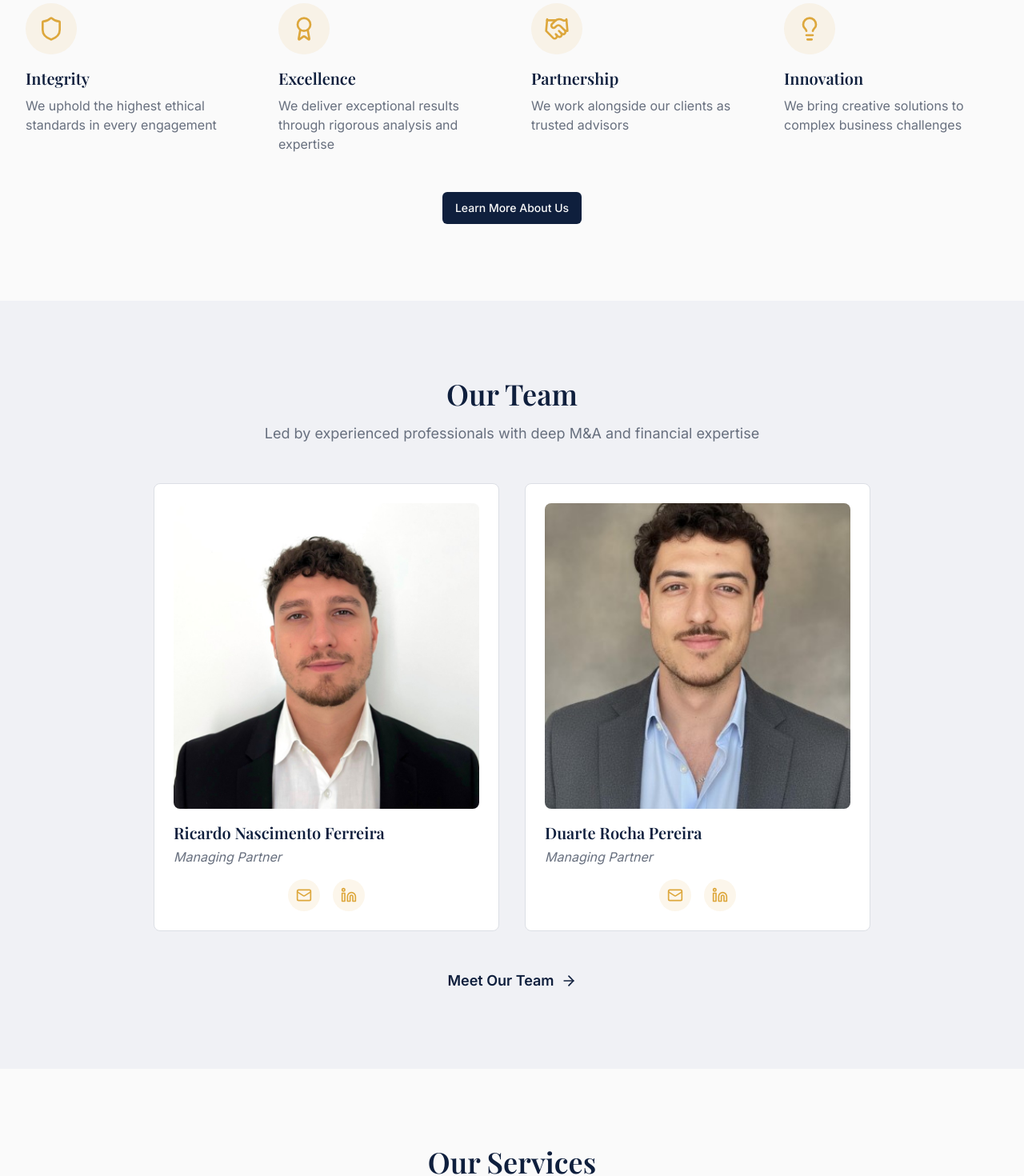
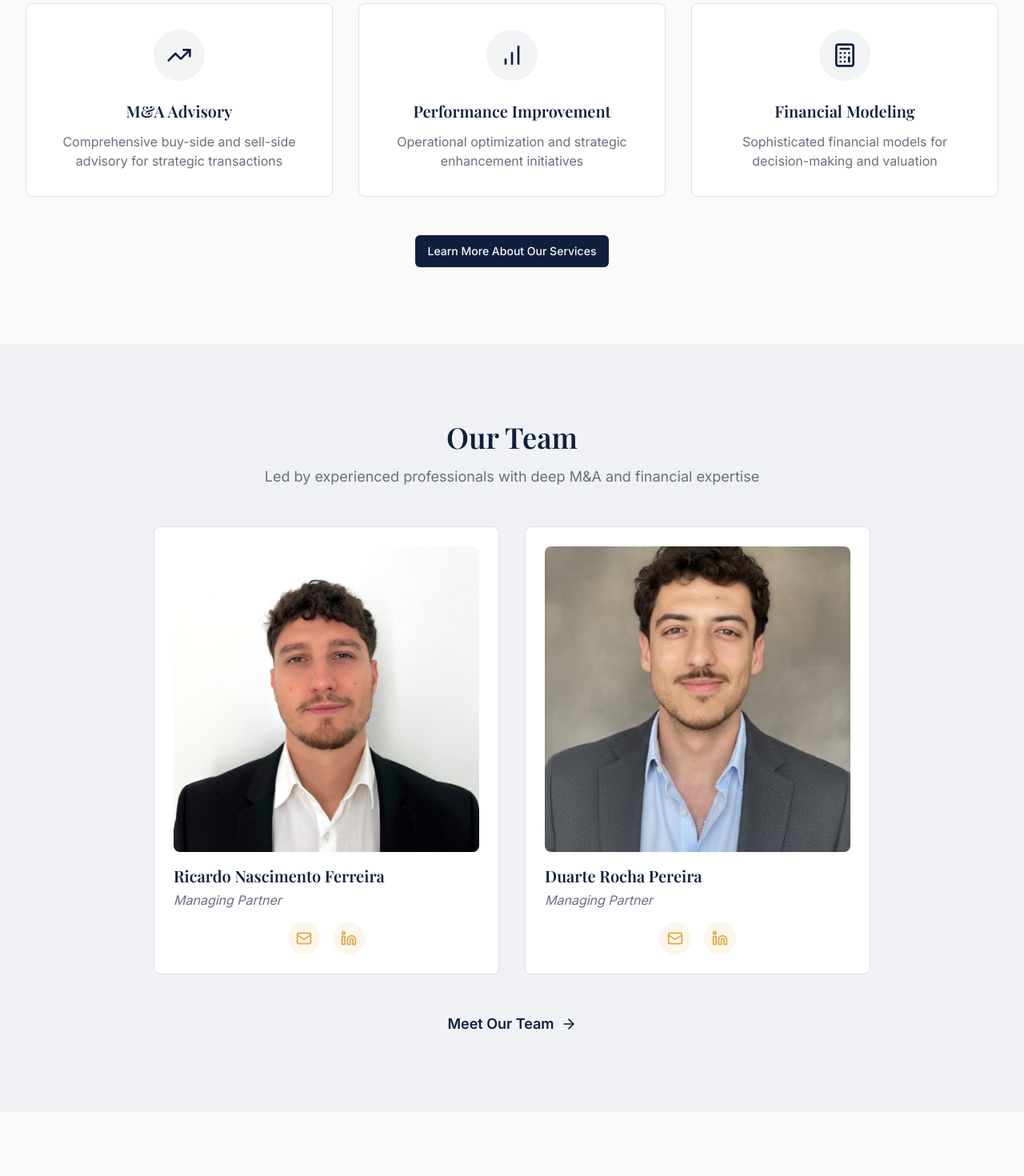
Before and after one commit to LealiaAdvisoryPartners/Lealia_AP_LVBL2, a React (Vite) app: page / in a window 1280 px wide. Shown: the part 1060-2530 px from the top of the page at 80% size. Built offline with nearby package versions, Linux system fonts and the light colour scheme; the HTML template or start-up script is replaced by a standard one.

Commit message:
change index order

```diff
--- a/src/pages/Index.tsx
+++ b/src/pages/Index.tsx
@@ -8,9 +8,9 @@ const Index = () => {
   return (
     <>
       <Hero />
+      <ServicesOverview />
+      <TeamPreview />
       <CoreValues />
-      <TeamPreview />
-      <ServicesOverview />
       <ContactForm />
     </>
   );
```
